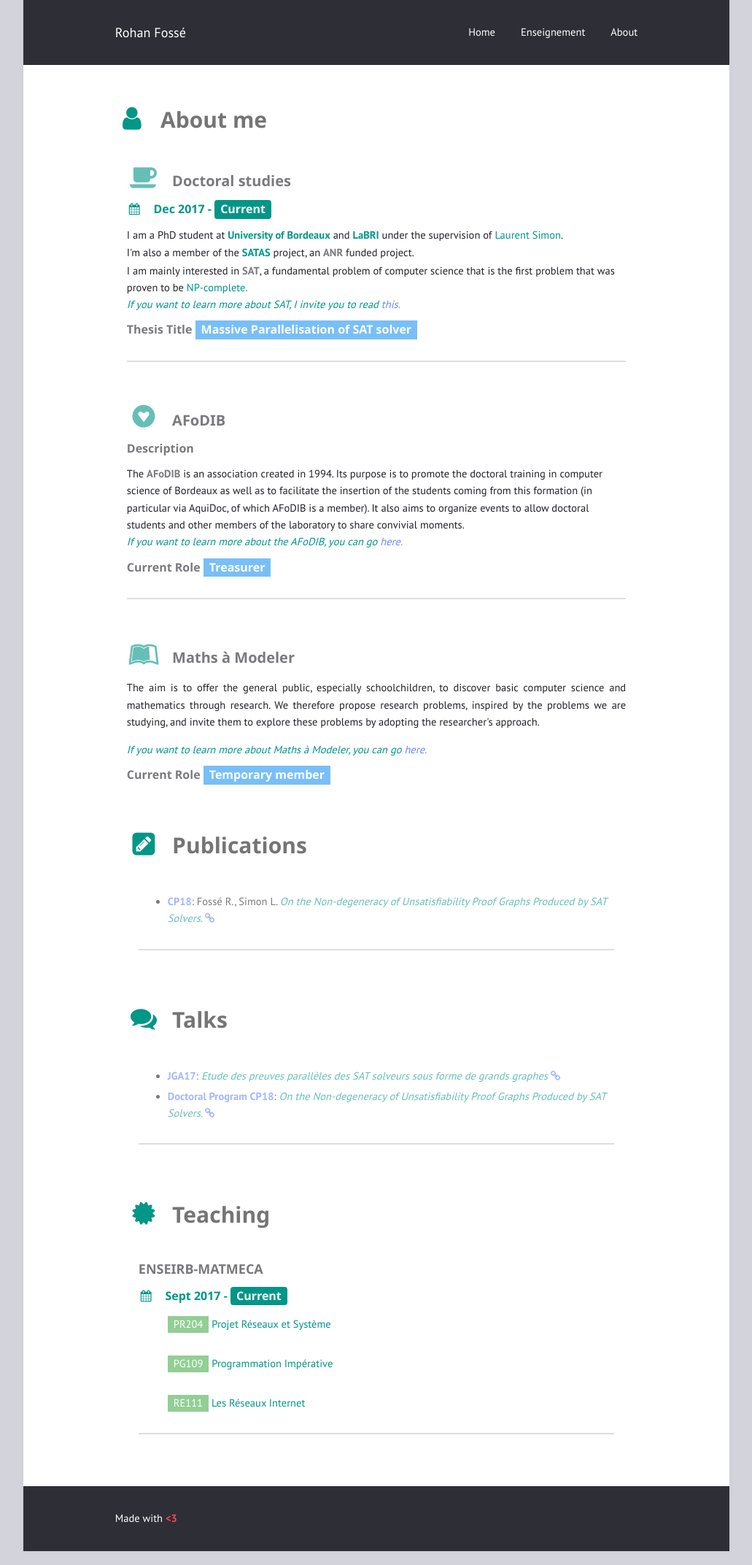
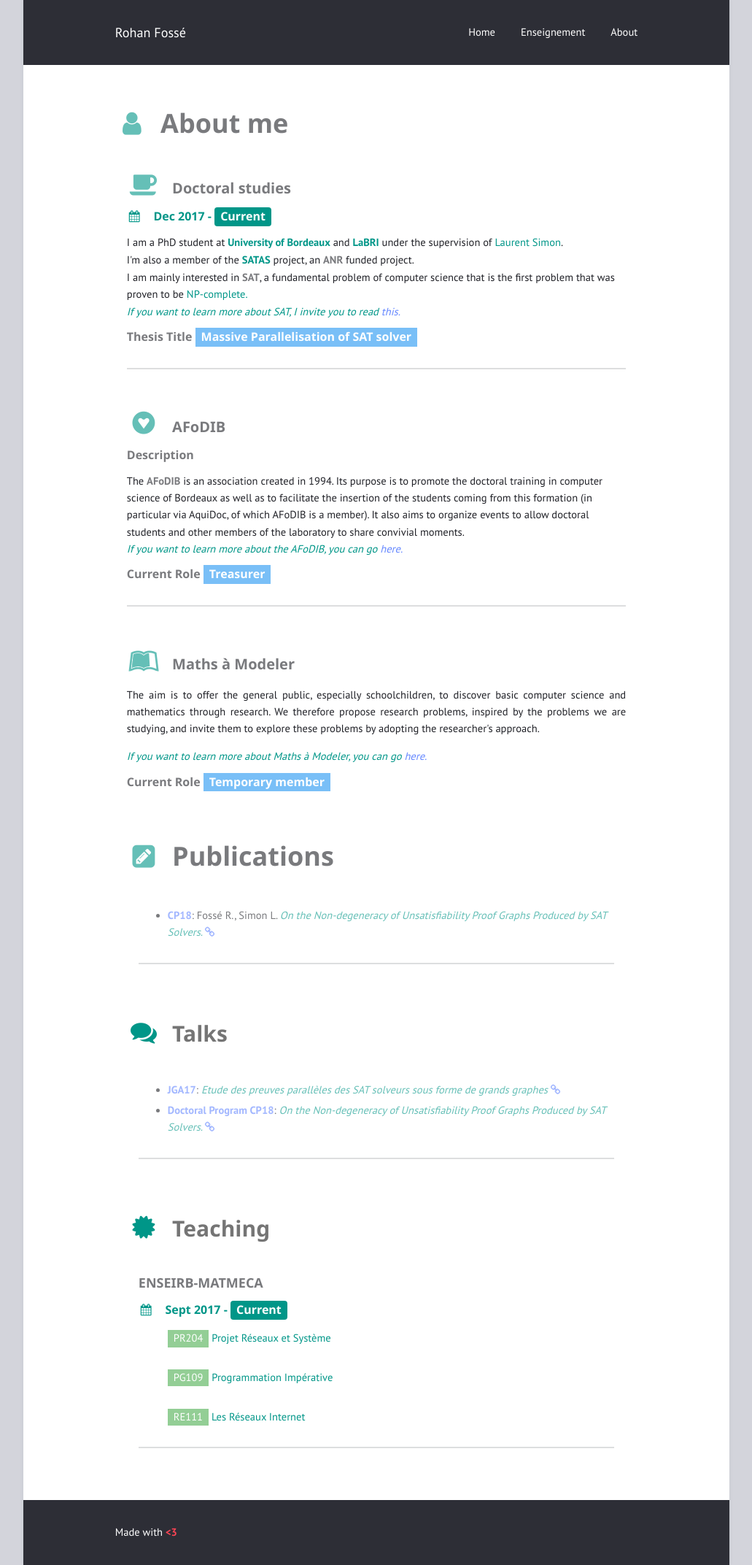
Before and after one commit to rohanfosse/rohanfosse.github.io, a Jekyll site: the page built from index.html, in a window 1280 px wide. Shown: the whole page at 73% size, without its empty margins (124-1155 px from the left). Built offline with Jekyll 4.4.1, drawn with Linux system fonts in a browser that asks for light colours.

Commit message:
try icon

```diff
--- a/index.html
+++ b/index.html
@@ -3,7 +3,7 @@ layout: page
 title: "Home"
 ---
 
-        <h2 class="w3-text-grey w3-padding-16"><i class="fa fa-user fa-fw w3-margin-right w3-xxlarge w3-text-teal"></i>About me</h2>
+        <h1 class="w3-opacity w3-padding-16"><i class="fa fa-user fa-fw w3-margin-right w3-xxlarge w3-text-teal"></i>About me</h1>
         <div class="w3-container w3-margin-bottom">
         <h4 class="w3-opacity"><i class="fa fa-coffee fa-fw w3-margin-right w3-xxlarge w3-text-teal"></i><b>Doctoral studies</b></h4>
           <h6 class="w3-text-teal"><i class="fa fa-calendar fa-fw w3-margin-right"></i>Dec 2017 - <span class="w3-tag w3-teal w3-round">Current</span></h6>
@@ -42,7 +42,7 @@ title: "Home"
       </div>
 
 		<div class="w3-container w3-margin-bottom">
-        <h2 class="w3-text-grey w3-padding-16"><i class="fa fa-pencil-square fa-fw w3-margin-right w3-xxlarge w3-text-teal"></i>Publications</h2>
+        <h1 class="w3-opacity w3-padding-16"><i class="fa fa-pencil-square fa-fw w3-margin-right w3-xxlarge w3-text-teal"></i>Publications</h1>
 
         <div class="w3-container">
         <ul>
```
